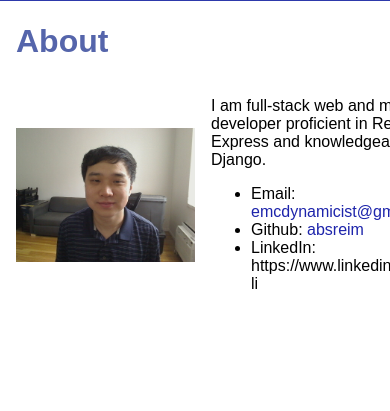
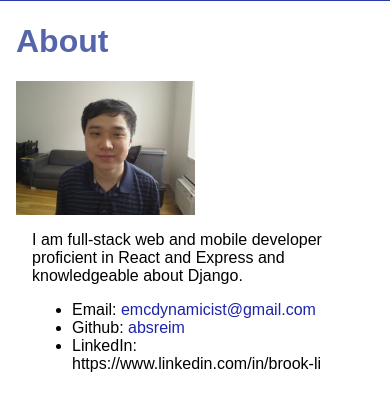
Before and after one commit to absreim/portfolio, a Django app: page /about/ in a window 390 px wide; the page is wider, and only the part inside the window is pictured. Shown: the part 138-549 px from the top of that part. Run offline with Django 3.2, Linux system fonts and the light colour scheme.

Commit message:
Added media query for about section.

```diff
--- a/about/static/about/style.css
+++ b/about/static/about/style.css
@@ -1,6 +1,12 @@
 main {
     display: flex;
-    flex-direction: row;
+    flex-direction: column;
+}
+
+@media(min-width: 600px){
+    main {
+        flex-direction: row;
+    }
 }
 
 main > div {
```
